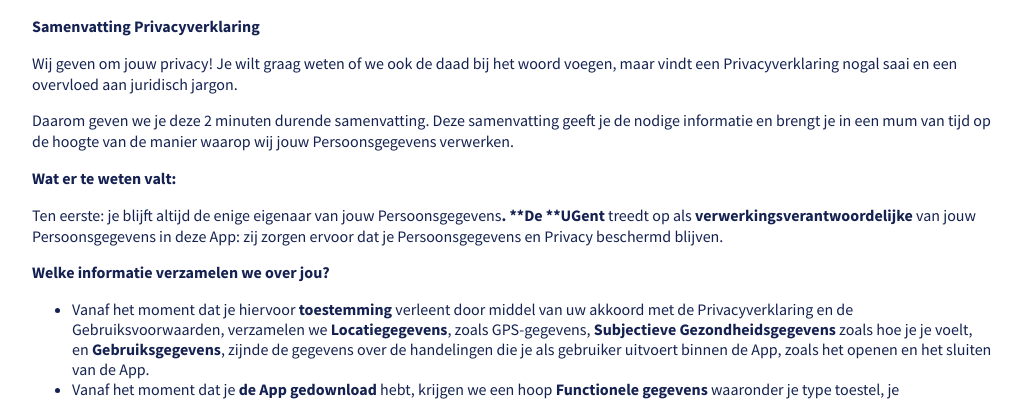
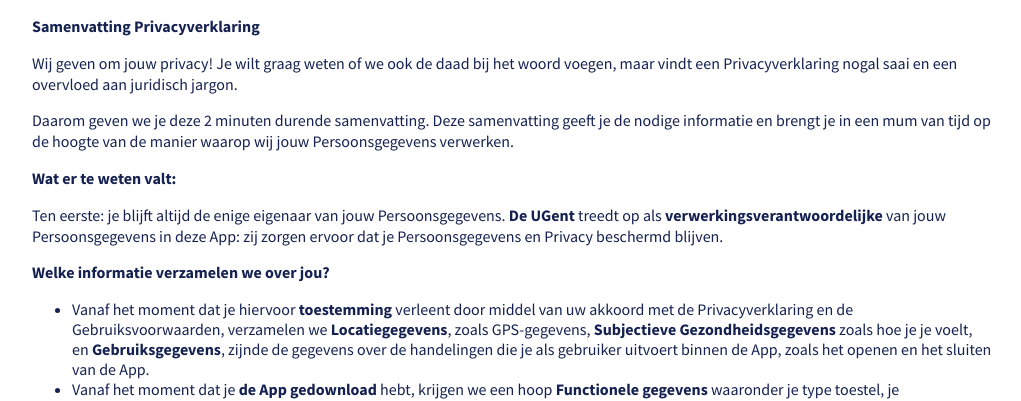
Before and after one commit to inthepocket/legal.coveredapp.org, a Jekyll site: the page built from privacy/nl.md, in a window 1280 px wide and 900 px high. Shown: the top 401 px of the window, without its empty margins (128-1149 px from the left). Built offline with Jekyll 4.4.1, drawn with Linux system fonts in a browser that asks for light colours.

Commit message:
Update nl.md

```diff
--- a/privacy/nl.md
+++ b/privacy/nl.md
@@ -10,8 +10,8 @@ Daarom geven we je deze 2 minuten durende samenvatting. Deze samenvatting geeft
 
 **Wat er te weten valt:**
 
-Ten eerste: je blijft altijd de enige eigenaar van jouw Persoonsgegevens**.
-**De **UGent** treedt op als **verwerkingsverantwoordelijke** van jouw Persoonsgegevens in deze App: zij zorgen ervoor dat je Persoonsgegevens en Privacy beschermd blijven.
+Ten eerste: je blijft altijd de enige eigenaar van jouw Persoonsgegevens.
+**De UGent** treedt op als **verwerkingsverantwoordelijke** van jouw Persoonsgegevens in deze App: zij zorgen ervoor dat je Persoonsgegevens en Privacy beschermd blijven.
 
 **Welke informatie verzamelen we over jou?**
 
```
